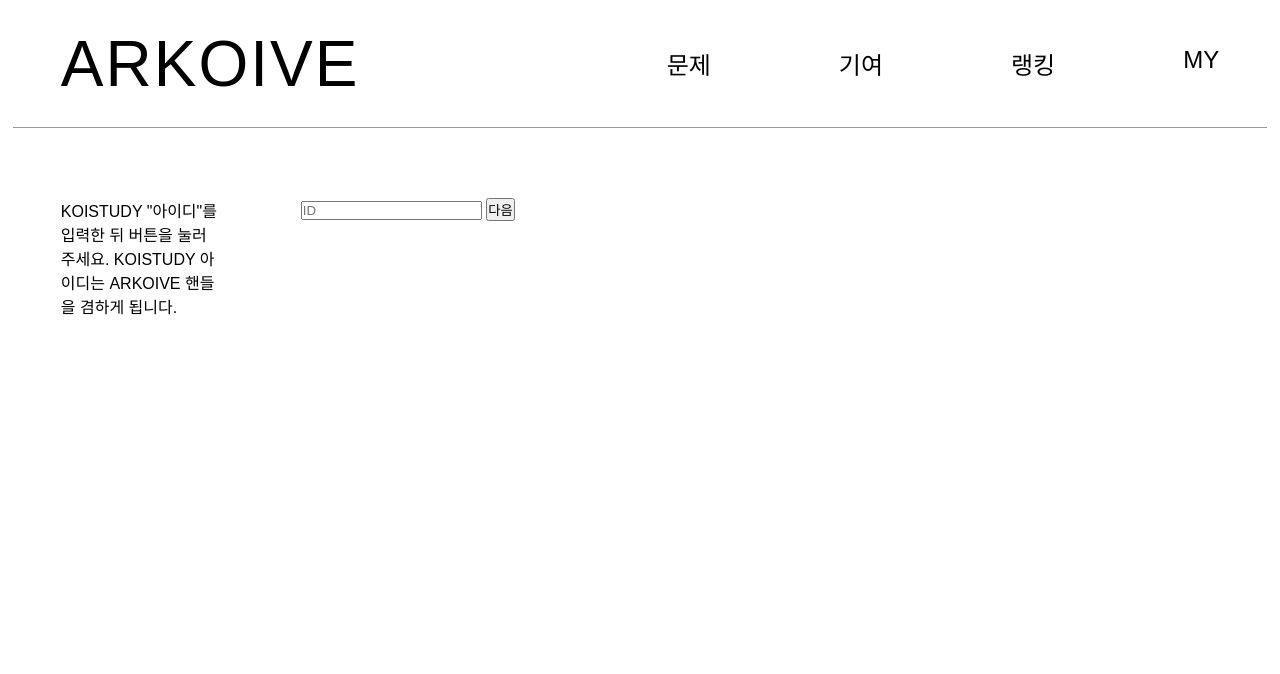
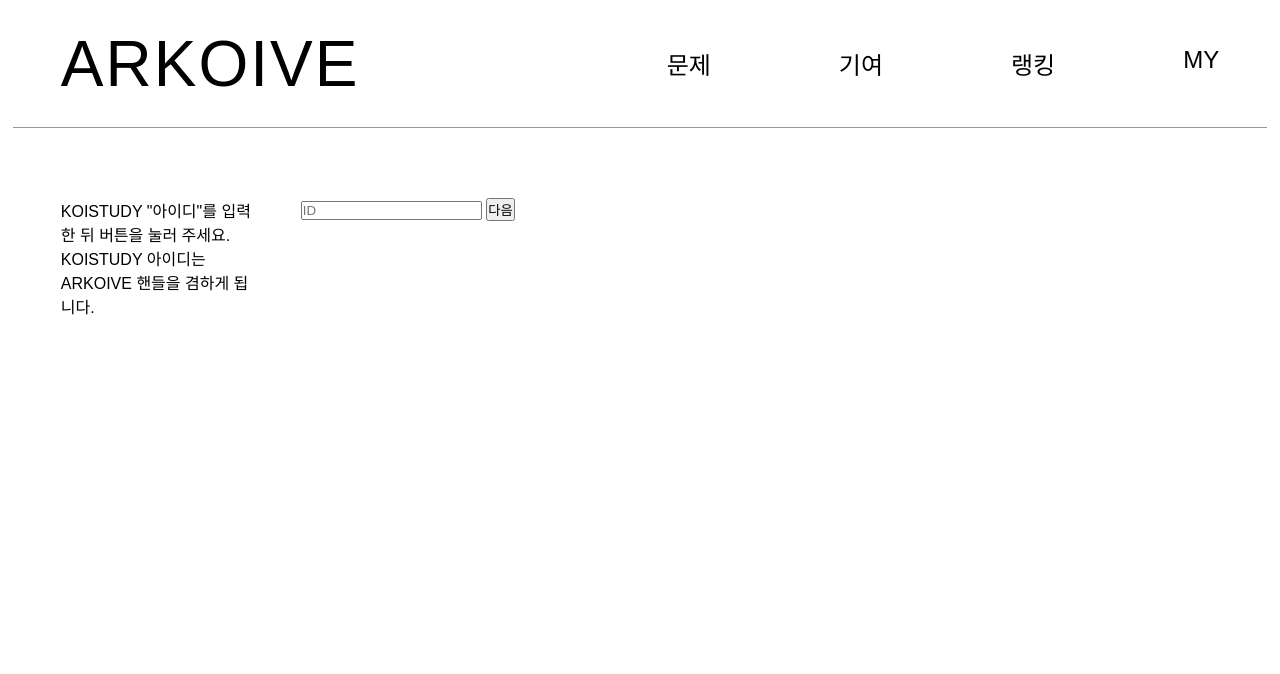
Before and after one commit to NeCu1029/arkoive, a Flask app: page /register1 in a window 1280 px wide. Shown: the top 674 px of the page. Run offline with Flask 3, Linux system fonts and the light colour scheme.

Commit message:
CSS 수정

```diff
--- a/flaskr/static/style.css
+++ b/flaskr/static/style.css
@@ -57,9 +57,9 @@ nav {
 main {
   flex: 1;
   display: grid;
-  grid-template-columns: 10rem 1fr;
+  grid-template-columns: 12.5rem 1fr;
   grid-template-rows: auto auto;
-  column-gap: 5rem;
+  column-gap: 2.5rem;
   padding: 4.375rem 3rem;
   border-bottom: 1px solid #999999;
 }
@@ -71,6 +71,8 @@ aside {
   display: flex;
   flex-direction: column;
   align-items: left;
+  padding-right: 2.5rem;
+  border-right: 1px solid #999999;
 }
 
 #profile {
```
